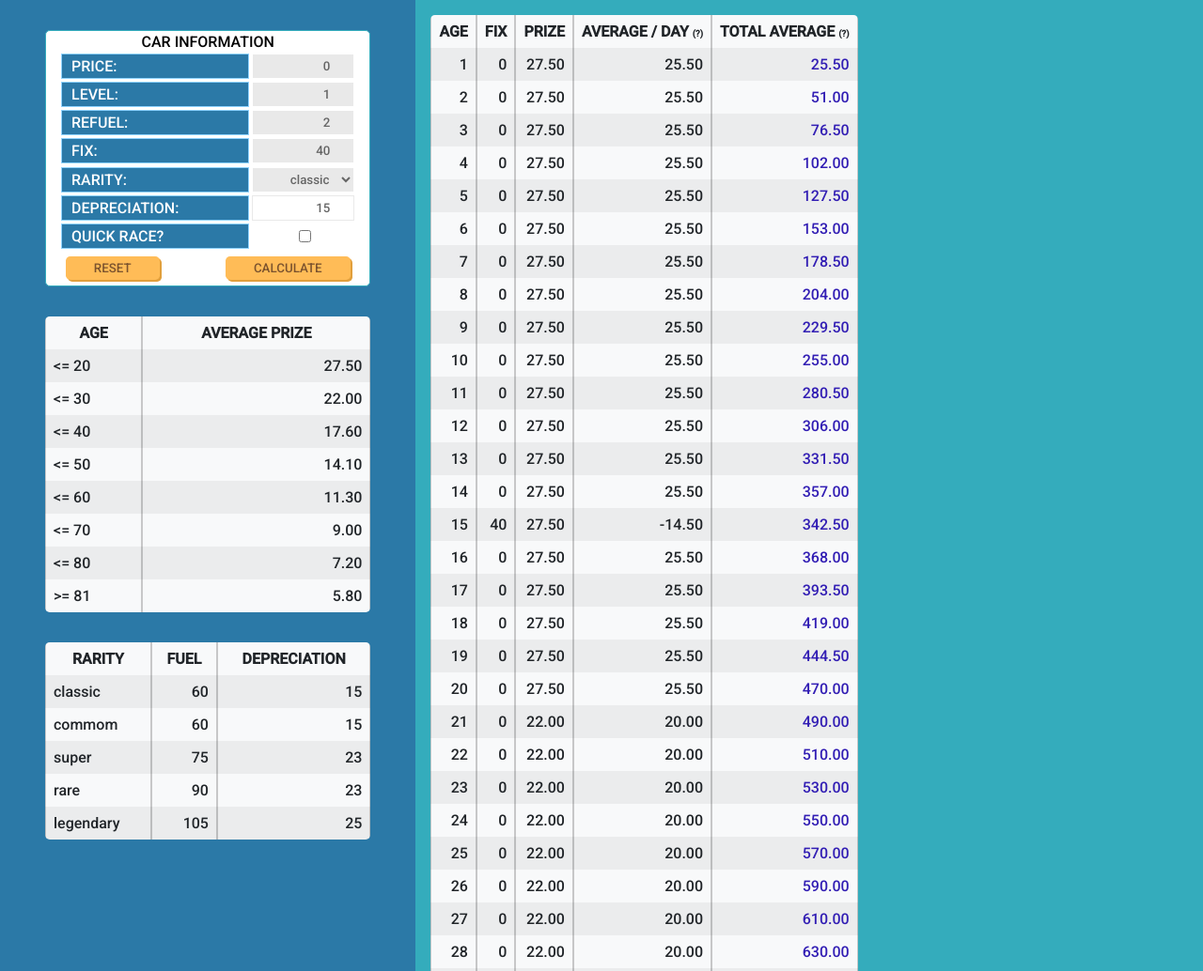
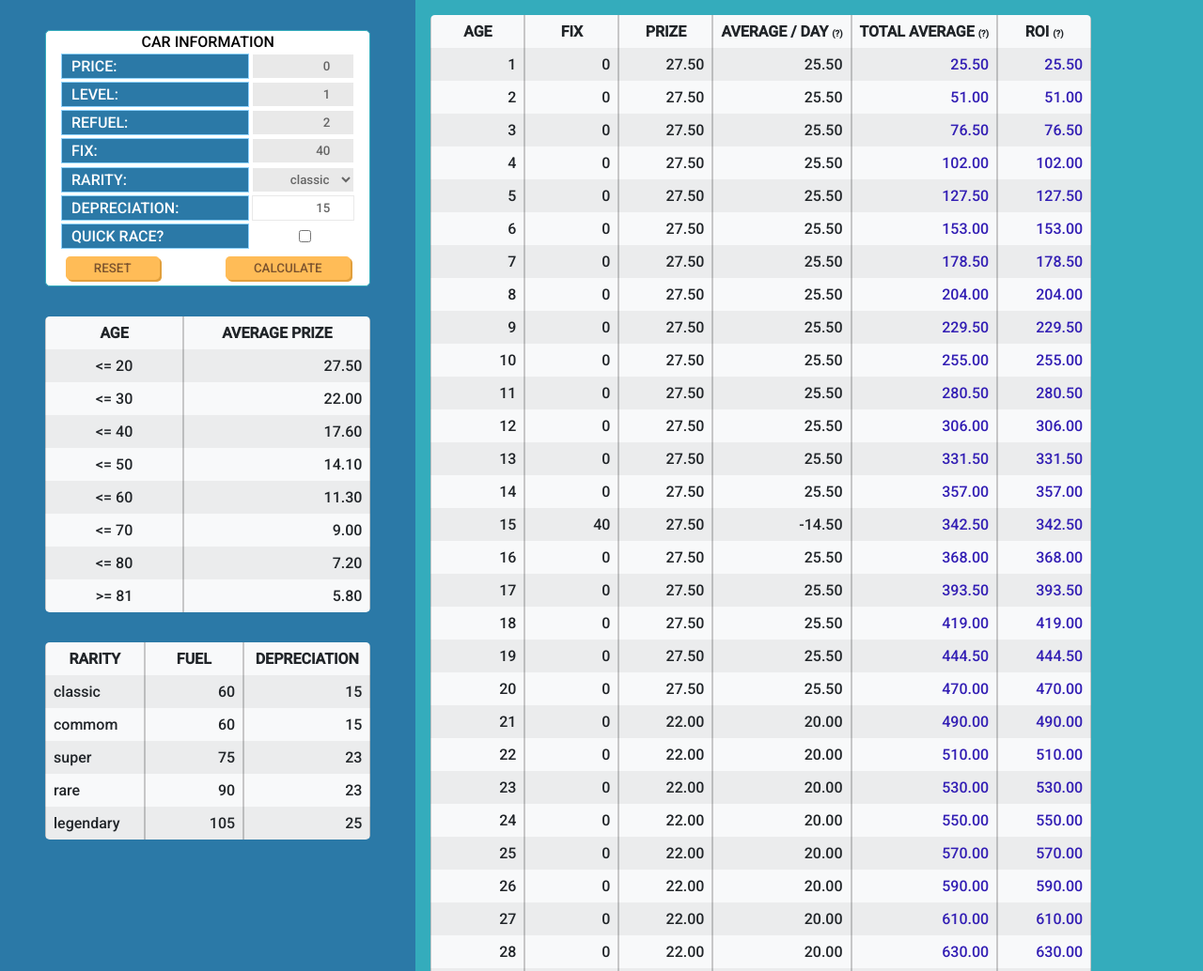
Before and after one commit to D-Kunrath/cryptocity-calc, a plain HTML site: page index.html in a window 1280 px wide. Shown: the top 1034 px of the page at 94% size. Drawn offline with Linux system fonts and the light colour scheme.

Commit message:
add roi column

```diff
--- a/index.html
+++ b/index.html
@@ -96,6 +96,12 @@
                 (?)<span class="helper"> = sum of daily prizes</span>
               </span>
             </th>
+            <th>
+              roi
+              <span class="helper-mark">
+                (?)<span class="helper"> = return of investment</span>
+              </span>
+            </th>
           </tr>
         </thead>
         <tbody></tbody>
--- a/scripts/ccar.js
+++ b/scripts/ccar.js
@@ -98,6 +98,7 @@ const createRoiTable = () => {
     const prize = (getAvgPrize(day) / 4) * totalRuns;
     const totalDay = prize - fix - formValues.refuel - quickrace;
     total += totalDay;
+    const roi = total - formValues.price;
     tbody.innerHTML += `
       <tr class="${i % 2 ? "row-odd" : "row-even"}">
         <td class="${typeof day}">${day}</td>
@@ -106,7 +107,12 @@ const createRoiTable = () => {
         <td class="${typeof totalDay}">${totalDay.toFixed(2)}</td>
         <td class='${typeof total} ${
       total >= formValues.price ? "positive" : "negative"
-    }'>${total.toFixed(2)}</td>
+    }'>
+          ${total.toFixed(2)}
+        </td>
+        <td class="${typeof roi} ${roi < 0 ? "negative" : "positive"}">
+          ${roi.toFixed(2)}
+        </td>
       </tr>
     `;
   }
--- a/styles/style.css
+++ b/styles/style.css
@@ -111,6 +111,7 @@ td {
   border: 1px solid rgba(0, 0, 0, 0.2);
   border-width: 0 1px;
   padding: 8px;
+  min-width: 100px;
 }
 
 td.number {
@@ -138,6 +139,10 @@ tbody > tr:hover::after {
   background-color: rgba(0, 0, 0, 0.2);
 }
 
+#prize-avg td:first-child {
+  text-align: center;
+}
+
 /* HELPERS */
 
 .helper {
@@ -150,6 +155,7 @@ tbody > tr:hover::after {
   font-size: 0.6rem;
   padding: 0.2rem;
   visibility: hidden;
+  width: max-content;
 }
 
 .helper-mark {
```
